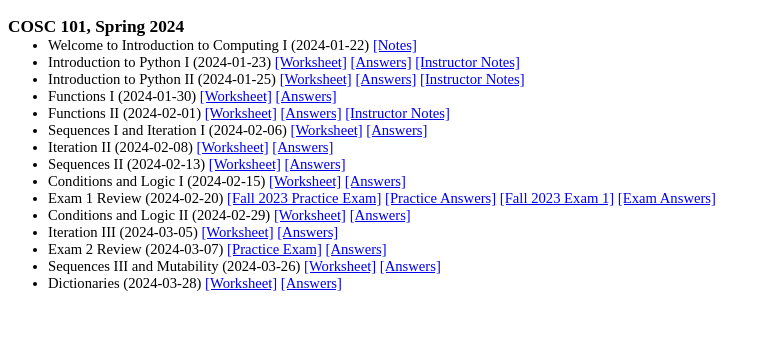
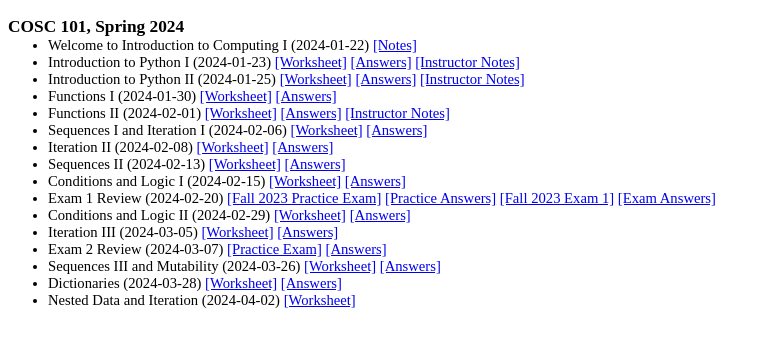
Before and after one commit to georgianahaldeman/cosc101, a Jekyll site: the page built from docs/notes/index.md, in a window 1280 px wide. Shown: the top 347 px of the page, without its empty margins (0-770 px from the left). Built offline with Jekyll 4.4.1, drawn with Linux system fonts in a browser that asks for light colours; our own code applies the rules of GitHub Pages for plain Markdown files.

Commit message:
4_2 worksheet

```diff
--- a/docs/notes/index.md
+++ b/docs/notes/index.md
@@ -31,6 +31,8 @@
 
 - Dictionaries (2024-03-28) [[Worksheet]](./files/3_28.pdf) [[Answers]](./files/3_28_ans.pdf)
 
+- Nested Data and Iteration (2024-04-02) [[Worksheet]](./files/4_2.pdf)
+
 <!--
 - Sequences II and Mutability I (2023-10-05) [[Worksheet]](./notes/10_5.pdf) [[Notes]](./answers/10_5_answers.pdf)
 
```
Also changed, not shown: 1 other file.
